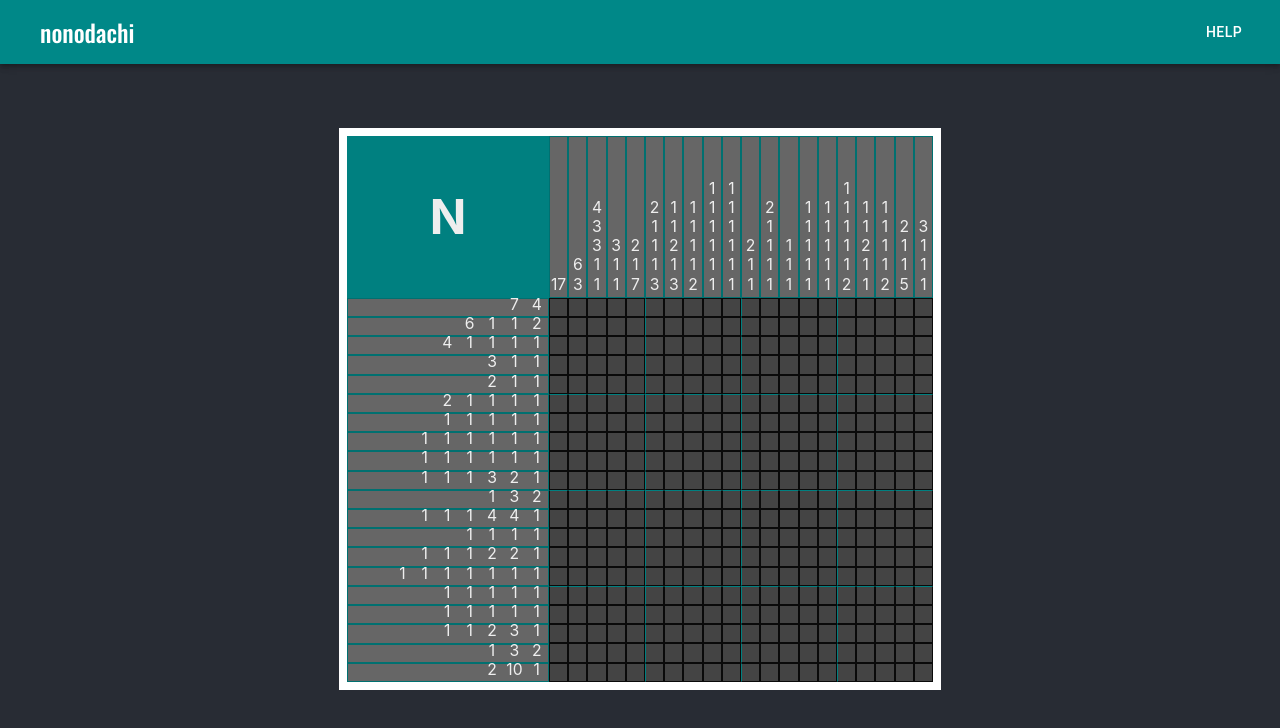
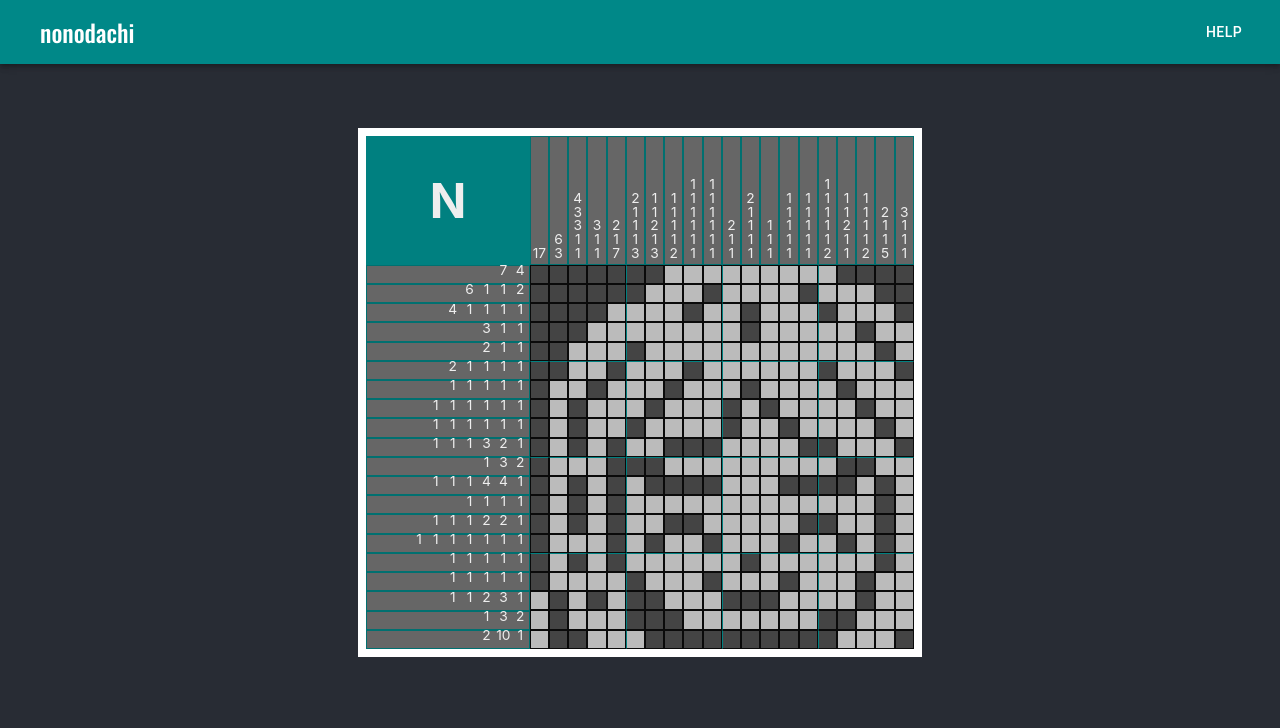
Before and after one commit to FelicianoG/nonogramsdasu, a React (Create React App) app: page / in a window 1280 px wide. Shown: the top 728 px of the page. Built offline with nearby package versions, Linux system fonts and the light colour scheme.

Commit message:
minor tweaks

```diff
--- a/src/components/ColRow.jsx
+++ b/src/components/ColRow.jsx
@@ -11,7 +11,9 @@ export default function ColRow({ arr, isCol, columnNum, rowNum }) {
               <div
                 className="number"
                 style={{
-                  fontSize: `${0.6 + 2 / (columnNum * rowNum)}em`,
+                  fontSize: `${0.5 + 12 / (columnNum * rowNum)}em`,
+                  width: `${0.5 + 12 / (columnNum * rowNum)}em`,
+                  height: `${0.5 + 12 / (columnNum * rowNum)}em`,
                 }}
                 key={j}
               >
--- a/src/components/Logic.jsx
+++ b/src/components/Logic.jsx
@@ -13,7 +13,448 @@ export default function Logic({ children, winBoard }) {
     dimension.push([...initialColumns]);
   }
 
-  const [board, setBoard] = useState(dimension);
+  const [board, setBoard] = useState([
+    [
+      false,
+      false,
+      false,
+      false,
+      false,
+      false,
+      false,
+      true,
+      true,
+      true,
+      true,
+      true,
+      true,
+      true,
+      true,
+      true,
+      false,
+      false,
+      false,
+      false,
+    ],
+    [
+      false,
+      false,
+      false,
+      false,
+      false,
+      false,
+      true,
+      true,
+      true,
+      false,
+      true,
+      true,
+      true,
+      true,
+      false,
+      true,
+      true,
+      true,
+      false,
+      false,
+    ],
+    [
+      false,
+      false,
+      false,
+      false,
+      true,
+      true,
+      true,
+      true,
+      false,
+      true,
+      true,
+      false,
+      true,
+      true,
+      true,
+      false,
+      true,
+      true,
+      true,
+      false,
+    ],
+    [
+      false,
+      false,
+      false,
+      true,
+      true,
+      true,
+      true,
+      true,
+      true,
+      true,
+      true,
+      false,
+      true,
+      true,
+      true,
+      true,
+      true,
+      false,
+      true,
+      true,
+    ],
+    [
+      false,
+      false,
+      true,
+      true,
+      true,
+      false,
+      true,
+      true,
+      true,
+      true,
+      true,
+      true,
+      true,
+      true,
+      true,
+      true,
+      true,
+      true,
+      false,
+      true,
+    ],
+    [
+      false,
+      false,
+      true,
+      true,
+      false,
+      true,
+      true,
+      true,
+      false,
+      true,
+      true,
+      true,
+      true,
+      true,
+      true,
+      false,
+      true,
+      true,
+      true,
+      false,
+    ],
+    [
+      false,
+      true,
+      true,
+      false,
+      true,
+      true,
+      true,
+      false,
+      true,
+      true,
+      true,
+      false,
+      true,
+      true,
+      true,
+      true,
+      false,
+      true,
+      true,
+      true,
+    ],
+    [
+      false,
+      true,
+      false,
+      true,
+      true,
+      true,
+      false,
+      true,
+      true,
+      true,
+      false,
+      true,
+      false,
+      true,
+      true,
+      true,
+      true,
+      false,
+      true,
+      true,
+    ],
+    [
+      false,
+      true,
+      false,
+      true,
+      true,
+      false,
+      true,
+      true,
+      true,
+      true,
+      false,
+      true,
+      true,
+      false,
+      true,
+      true,
+      true,
+      true,
+      false,
+      true,
+    ],
+    [
+      false,
+      true,
+      false,
+      true,
+      false,
+      true,
+      true,
+      false,
+      false,
+      false,
+      true,
+      true,
+      true,
+      true,
+      false,
+      false,
+      true,
+      true,
+      true,
+      false,
+    ],
+    [
+      false,
+      true,
+      true,
+      true,
+      false,
+      false,
+      false,
+      true,
+      true,
+      true,
+      true,
+      true,
+      true,
+      true,
+      true,
+      true,
+      false,
+      false,
+      true,
+      true,
+    ],
+    [
+      false,
+      true,
+      false,
+      true,
+      false,
+      true,
+      false,
+      false,
+      false,
+      false,
+      true,
+      true,
+      true,
+      false,
+      false,
+      false,
+      false,
+      true,
+      false,
+      true,
+    ],
+    [
+      false,
+      true,
+      false,
+      true,
+      false,
+      true,
+      true,
+      true,
+      true,
+      true,
+      true,
+      true,
+      true,
+      true,
+      true,
+      true,
+      true,
+      true,
+      false,
+      true,
+    ],
+    [
+      false,
+      true,
+      false,
+      true,
+      false,
+      true,
+      true,
+      false,
+      false,
+      true,
+      true,
+      true,
+      true,
+      true,
+      false,
+      false,
+      true,
+      true,
+      false,
+      true,
+    ],
+    [
+      false,
+      true,
+      true,
+      true,
+      false,
+      true,
+      false,
+      true,
+      true,
+      false,
+      true,
+      true,
+      true,
+      false,
+      true,
+      true,
+      false,
+      true,
+      false,
+      true,
+    ],
+    [
+      false,
+      true,
+      false,
+      true,
+      false,
+      true,
+      true,
+      true,
+      true,
+      true,
+      true,
+      false,
+      true,
+      true,
+      true,
+      true,
+      true,
+      true,
+      false,
+      true,
+    ],
+    [
+      false,
+      true,
+      true,
+      true,
+      true,
+      false,
+      true,
+      true,
+      true,
+      false,
+      true,
+      true,
+      true,
+      false,
+      true,
+      true,
+      true,
+      false,
+      true,
+      true,
+    ],
+    [
+      true,
+      false,
+      true,
+      false,
+      true,
+      false,
+      false,
+      true,
+      true,
+      true,
+      false,
+      false,
+      false,
+      true,
+      true,
+      true,
+      true,
+      false,
+      true,
+      true,
+    ],
+    [
+      true,
+      false,
+      true,
+      true,
+      true,
+      false,
+      false,
+      false,
+      true,
+      true,
+      true,
+      true,
+      true,
+      true,
+      true,
+      false,
+      false,
+      true,
+      true,
+      true,
+    ],
+    [
+      true,
+      false,
+      false,
+      true,
+      true,
+      true,
+      false,
+      false,
+      false,
+      false,
+      false,
+      false,
+      false,
+      false,
+      false,
+      false,
+      true,
+      true,
+      true,
+      false,
+    ],
+  ]);
   console.log(board);
   const win = JSON.stringify(board) === JSON.stringify(winBoard);
 
```
Also changed, not shown: 1 other file (tests, documents, lock files or other folders).
